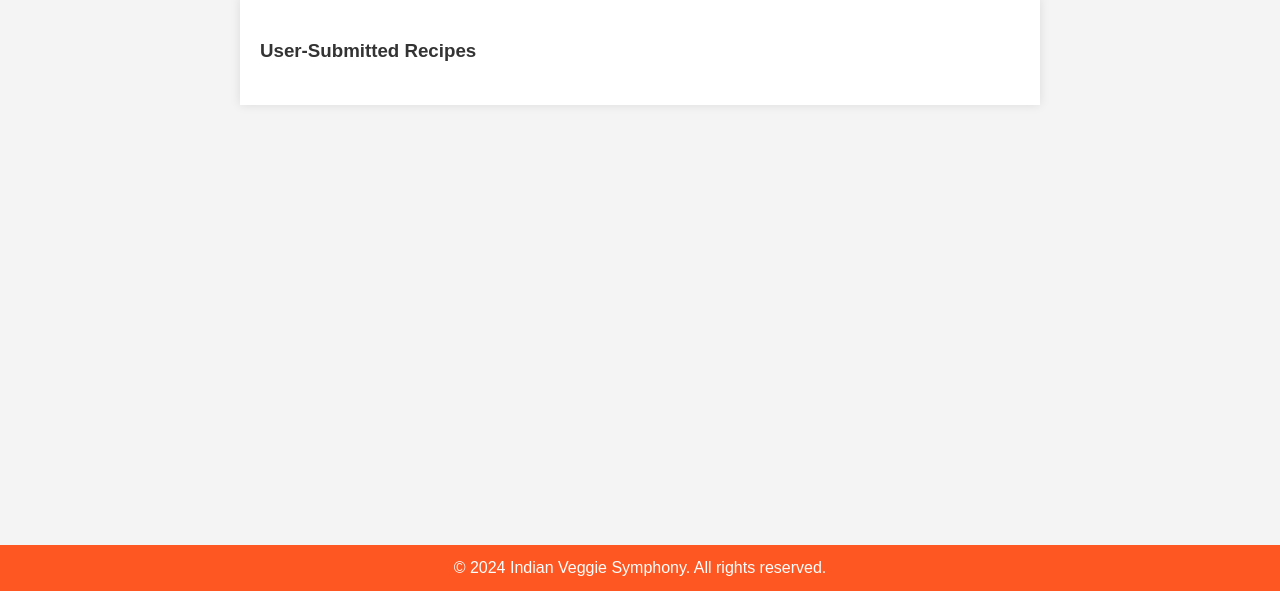
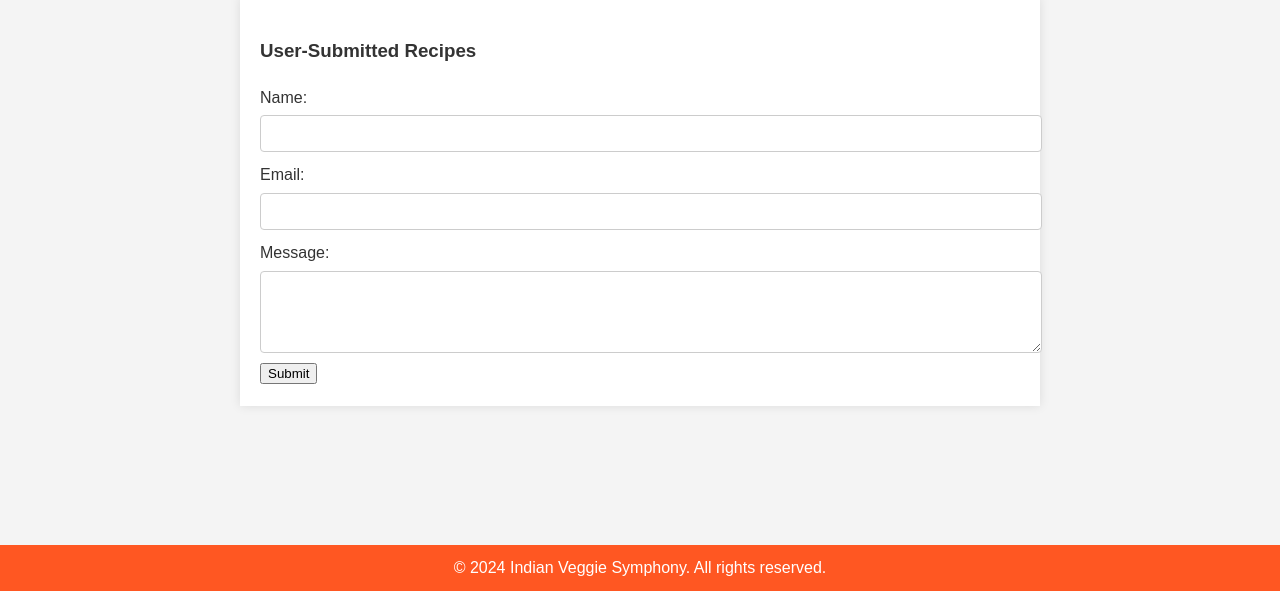
Before and after one commit to ag76742/Indian-Veggie-Symphony, a plain HTML site: page community.html in a window 1280 px wide. Shown: the part 209-800 px from the top of the page. Drawn offline with Linux system fonts and the light colour scheme.

Commit message:
community.html

```diff
--- a/community.html
+++ b/community.html
@@ -25,6 +25,18 @@
         <p>Join our community of food enthusiasts! Share your own recipe variations, cooking tips, and cultural insights. Let's celebrate the diversity and vibrancy of Indian vegetarian cooking together.</p>
         <section id="user-recipes">
             <h3>User-Submitted Recipes</h3>
+            <form action="/submit-form" method="POST">
+                <label for="name">Name:</label>
+                <input type="text" id="name" name="name" required>
+                <br>
+                <label for="email">Email:</label>
+                <input type="email" id="email" name="email" required>
+                <br>
+                <label for="message">Message:</label>
+                <textarea id="message" name="message" rows="4" required></textarea>
+                <br>
+                <button type="submit">Submit</button>
+            </form>
             <!-- Display user-submitted recipes here -->
         </section>
     </main>
```
